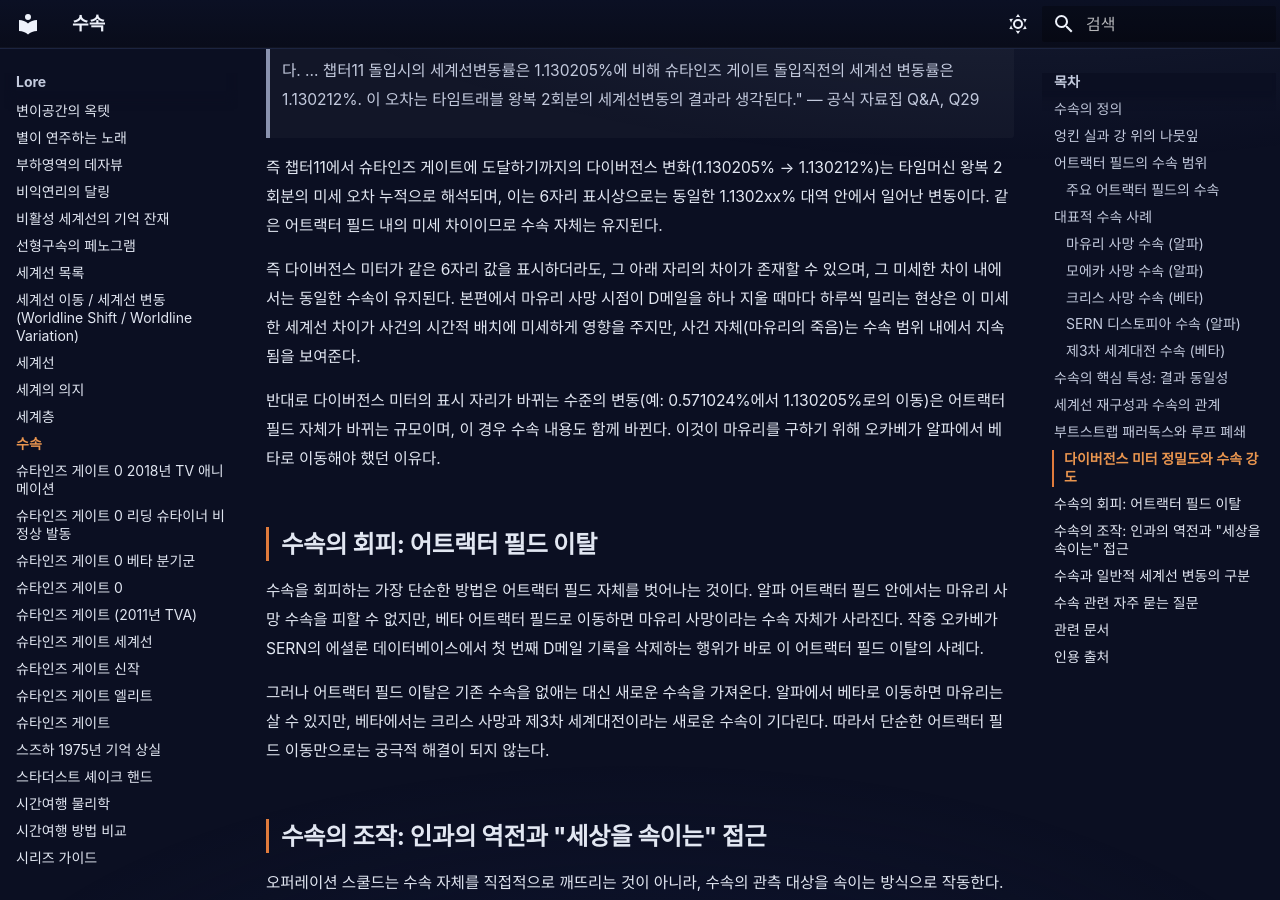
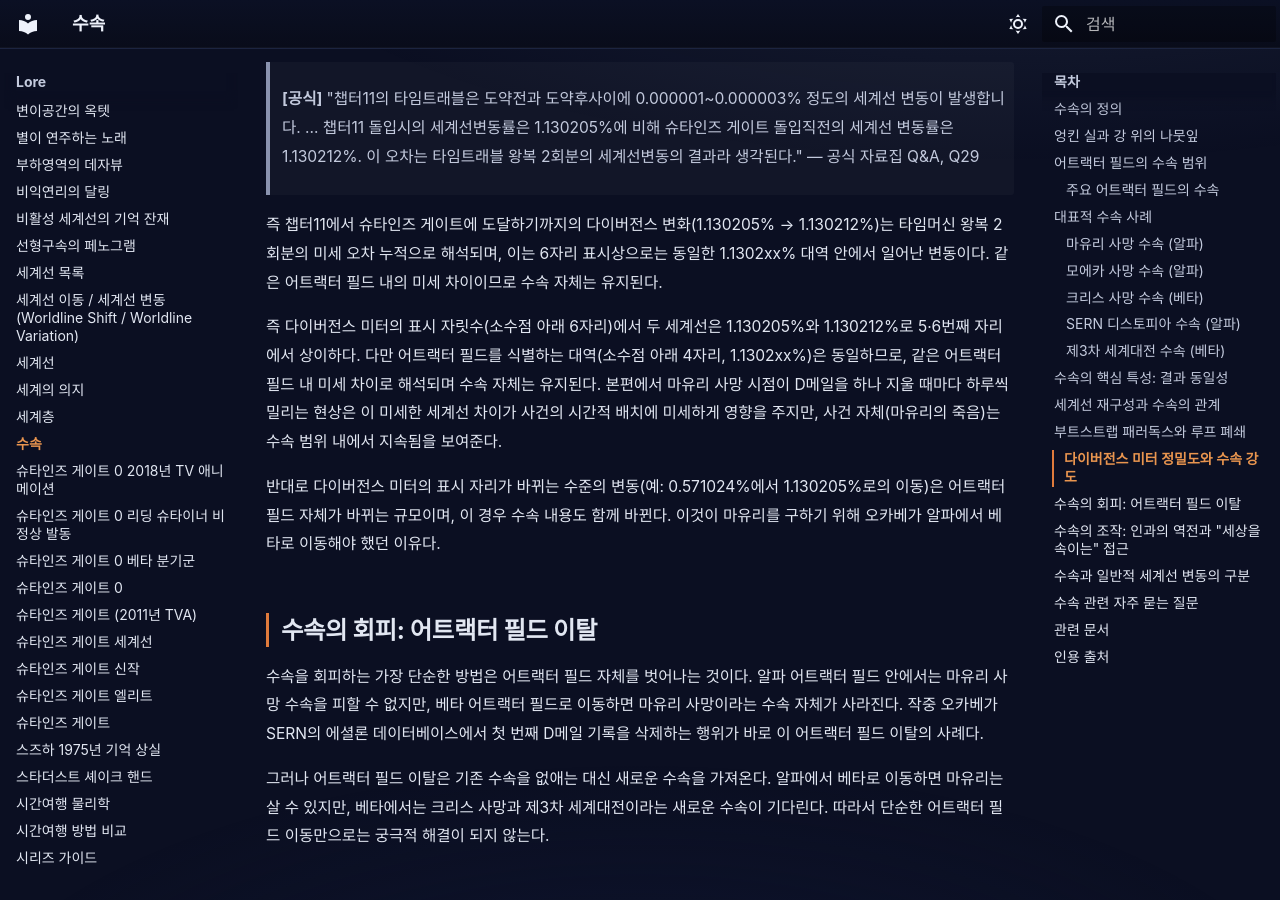
Before and after one commit to sgwiki/sgwiki.github.io, an MkDocs documentation site: the page built from wiki/lore/수속.md, in a window 1280 px wide and 900 px high, scrolled down 6102 px. Built offline with MkDocs 1.6.1 and Material for MkDocs 9.7.7, drawn with Linux system fonts in a browser that asks for light colours; some web fonts are replaced; some of the changed text lies outside the part shown.

Commit message:
fix(wiki): 수속 — P10 cdb71222 패치 적용

```diff
--- a/wiki/lore/수속.md
+++ b/wiki/lore/수속.md
@@ -91,7 +91,7 @@ description: "수속(收束, convergence)은 슈타인즈 게이트 세계관에
 
 ### 제3차 세계대전 수속 (베타)
 
-베타 어트랙터 필드의 거시적 수속이다. 나카바치 논문이 러시아에 도달하면 각국이 타임머신 개발 경쟁에 돌입하고, 2025년경 제3차 세계대전이 발발한다. 이 수속을 피하려면 논문이 소실되어야 하며, 동시에 크리스 사망 수속을 회피해야 슈타인즈 게이트 세계선에 도달할 수 있다.
+베타 어트랙터 필드의 거시적 수속이다. 나카바치 논문이 러시아에 도달하면 각국이 타임머신 개발 경쟁에 돌입하고, 2015년경 제3차 세계대전이 발발하여 2036년에 종결된다. 이 수속을 피하려면 논문이 소실되어야 하며, 동시에 크리스 사망 수속을 회피해야 슈타인즈 게이트 세계선에 도달할 수 있다. (2025년은 오카베 린타로의 사망 수속 연도로 별개 사건 — [오카베-2025년-사망-수속](오카베-2025년-사망-수속.md) 참조.)
 
 ## 수속의 핵심 특성: 결과 동일성
 
@@ -136,7 +136,7 @@ description: "수속(收束, convergence)은 슈타인즈 게이트 세계관에
 
 즉 챕터11에서 슈타인즈 게이트에 도달하기까지의 다이버전스 변화(1.130205% → 1.130212%)는 타임머신 왕복 2회분의 미세 오차 누적으로 해석되며, 이는 6자리 표시상으로는 동일한 1.1302xx% 대역 안에서 일어난 변동이다. 같은 어트랙터 필드 내의 미세 차이이므로 수속 자체는 유지된다.
 
-즉 다이버전스 미터가 같은 6자리 값을 표시하더라도, 그 아래 자리의 차이가 존재할 수 있으며, 그 미세한 차이 내에서는 동일한 수속이 유지된다. 본편에서 마유리 사망 시점이 D메일을 하나 지울 때마다 하루씩 밀리는 현상은 이 미세한 세계선 차이가 사건의 시간적 배치에 미세하게 영향을 주지만, 사건 자체(마유리의 죽음)는 수속 범위 내에서 지속됨을 보여준다.
+즉 다이버전스 미터의 표시 자릿수(소수점 아래 6자리)에서 두 세계선은 1.130205%와 1.130212%로 5·6번째 자리에서 상이하다. 다만 어트랙터 필드를 식별하는 대역(소수점 아래 4자리, 1.1302xx%)은 동일하므로, 같은 어트랙터 필드 내 미세 차이로 해석되며 수속 자체는 유지된다. 본편에서 마유리 사망 시점이 D메일을 하나 지울 때마다 하루씩 밀리는 현상은 이 미세한 세계선 차이가 사건의 시간적 배치에 미세하게 영향을 주지만, 사건 자체(마유리의 죽음)는 수속 범위 내에서 지속됨을 보여준다.
 
 반대로 다이버전스 미터의 표시 자리가 바뀌는 수준의 변동(예: 0.571024%에서 1.130205%로의 이동)은 어트랙터 필드 자체가 바뀌는 규모이며, 이 경우 수속 내용도 함께 바뀐다. 이것이 마유리를 구하기 위해 오카베가 알파에서 베타로 이동해야 했던 이유다.
 
```
Also changed, not shown: other parts of wiki/lore/수속.md (+2 -2 lines).
